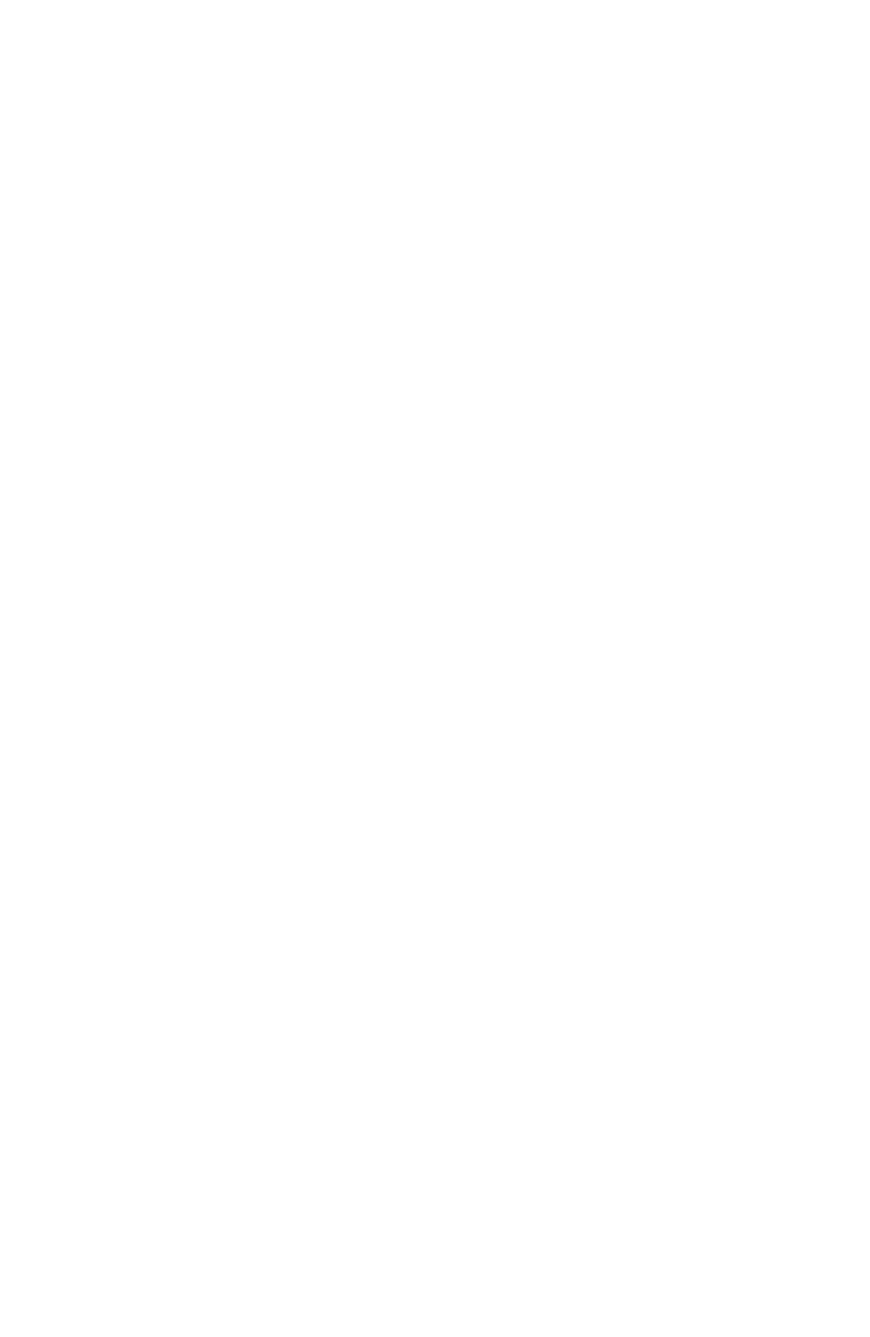
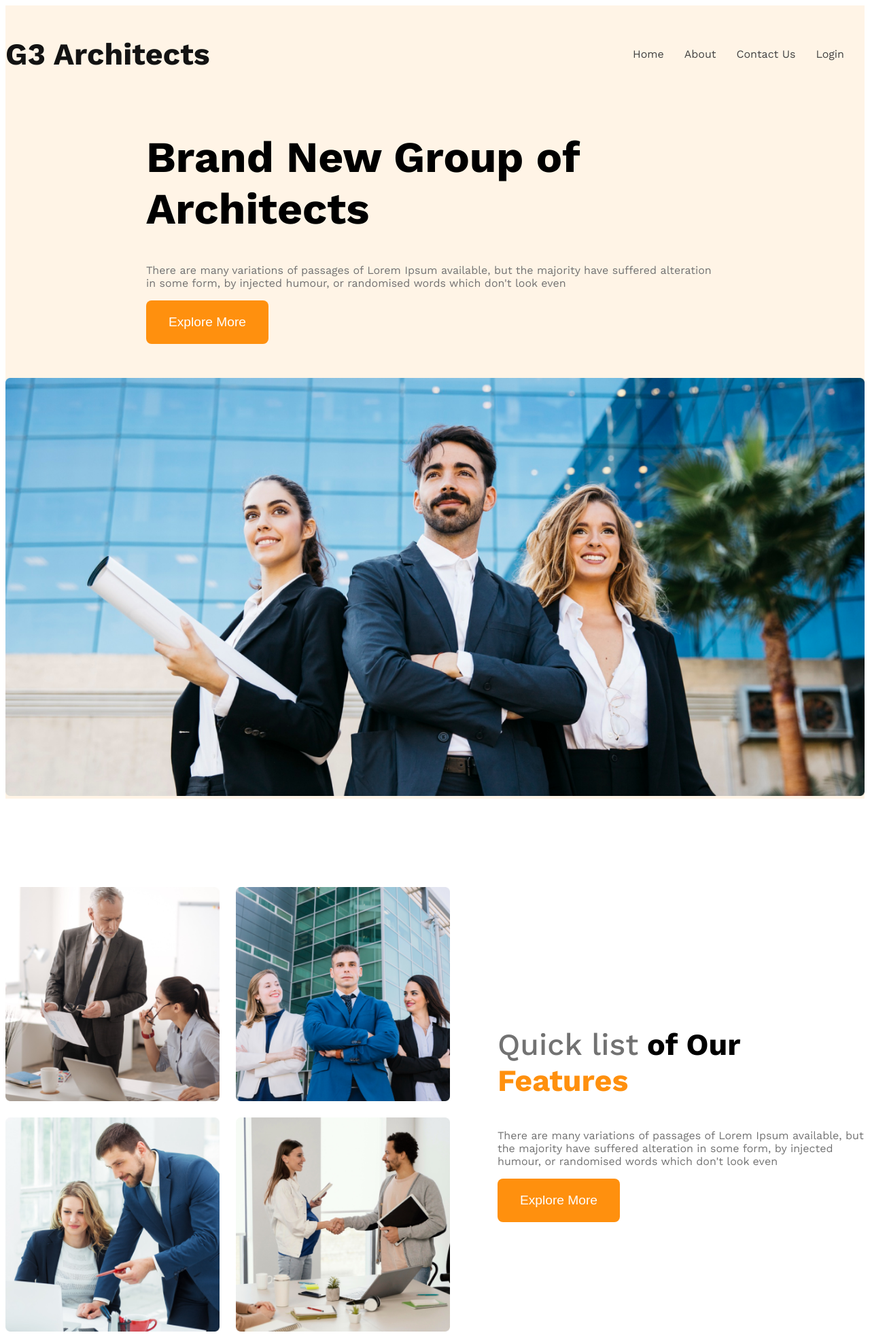
Before and after one commit to Rafi-ahmed7/g3-architect-website, a plain HTML site: page index.html in a window 1280 px wide. Shown: the whole page at 68% size. Before the commit the page ends 800 px from the top, so only its background shows below. Drawn offline with nearby package versions, Linux system fonts and the light colour scheme.

Commit message:
added second commit

```diff
--- a/index.html
+++ b/index.html
@@ -6,13 +6,44 @@
     <title>G3 Architect</title>
     <link rel="stylesheet" href="styles/g3.css">
 </head>
-<body>
-    <header>
+<body class="work-sans-fonts">
+    <header class="bg-light">
+        <nav class="navbar display-flex">
+            <h3 class="brand dark-1">G3 Architects</h3>
+            <ul class="nav-links display-flex">
 
+                <li class="nav-item"><a href="" class="nav-link dark-2">Home</a></li>
+                <li class="nav-item"><a href="" class="nav-link dark-2">About</a></li>
+                <li class="nav-item"><a href="" class="nav-link dark-2">Contact Us</a></li>
+                <li class="nav-item"><a href="" class="nav-link dark-2">Login</a></li>
+            </ul>
+        </nav>
+     <div class="banner">
+        <div class="banner-content">
+            <h1 class="banner-title">Brand New Group of Architects</h1>
+            <p class="banner-description dark-3">There are many variations of passages of Lorem Ipsum available, but the majority have suffered alteration in some form, by injected humour, or randomised words which don't look even</p>
+            <button class="btn-primary">Explore More</button>
+        </div>
+
+        <img class="banner-image" src="images/banner.png" alt="">
+     </div>
     </header>
 
     <main>
+        <section class="teams display-flex">
+            <div class="team-img-container">
+               <img src="images/team1.png" alt="">
+               <img src="images/team2.png" alt="">
+               <img src="images/team3.png" alt="">
+               <img src="images/team4.png" alt="">
+            </div>
+            <div class="our-features">
+                <h3 class="features-title"> <span class="dark-3" id="quick-list">Quick list</span> <span>of Our</span>       <span class="features">Features</span> </h3>
+                <p class="features-description dark-3">There are many variations of passages of Lorem Ipsum available, but the majority have suffered alteration in some form, by injected humour, or randomised words which don't look even</p>
+                <button class="btn-primary">Explore More</button>
+            </div>
 
+          </section>
     </main>
 
     <footer>
--- a/styles/g3.css
+++ b/styles/g3.css
@@ -0,0 +1,170 @@
+@import url('https://fonts.googleapis.com/css2?family=Work+Sans:ital,wght@0,100..900;1,100..900&display=swap');
+
+.work-sans-fonts {
+    font-family: "Work Sans", sans-serif;
+    font-optical-sizing: auto;
+    font-weight:400;
+    font-style: normal;
+  }
+
+
+  /* Shared Styles */
+.text-primary{
+    color: #FF900E;
+}
+  .display-flex{
+    display: flex;
+}
+
+.bg-light{
+    background-color: rgba(255, 144, 14, 0.1);
+}
+
+.btn-primary{
+    color: rgba(255, 255, 255, 1);
+    background-color: #FF900E;
+    width: 180px;
+    height: 64px;
+    /* margin-bottom: 50px; */
+    opacity: 100%;
+    border-radius: 8px;
+    -webkit-border-radius: 8px;
+    -moz-border-radius: 8px;
+    -ms-border-radius: 8px;
+    -o-border-radius: 8px;
+    padding: 20px 25px;
+    border: none;
+    font-size: 1.2rem;
+    font-weight:600px;
+}
+
+main{
+    max-width: 1440px;
+    margin: 0 auto;
+}
+
+main > section {
+    margin-top: 130px;
+}
+/* Shared color and fonts styles  */
+
+.dark-2{
+    color: rgba(66, 66, 66, 1);
+    /* font-weight: 500;
+    font-size: 18px; */
+}
+
+.dark-3{
+    color: rgba(114, 114, 114, 1);
+}
+
+.dark-1{
+    color: rgba(19, 19, 19, 1);
+}
+
+
+  /* Header styles */
+
+
+
+
+
+
+
+  /* Navbar Related styles */
+  .brand{
+    font-weight: bold;
+    font-size:2.8rem;
+  }
+  .navbar{
+      justify-content: space-between;
+      align-items: center;
+  }
+
+  .nav-links{
+
+  }
+.nav-item{
+    list-style: none;
+    margin-right: 30px;
+}
+
+.nav-link{
+    text-decoration: none;
+    /* margin-right: 30px; */
+}
+
+
+.navbar , .banner{
+    max-width: 1440px;
+    margin: 0 auto;
+}
+
+/* Banner related style */
+
+.banner-content{
+   max-width: 850px;
+   margin: 0 auto;
+   margin-bottom: 50px;
+}
+
+.banner-title{
+    font-weight: 700;
+    font-size:4rem ;
+}
+
+.banner-image{
+    width: 100%;
+}
+
+/* Team and features related styles */
+/* main{
+    max-width: 1450px;
+} */
+.teams{
+    align-items: center;
+    gap: 70px;
+}
+.team-img-container{
+    display: grid;
+     grid-template-columns: repeat(2, 1fr);
+     gap: 24px;
+}
+.features-title{
+    font-size: 2.8rem;
+    font-weight: 700;
+}
+
+.features{
+    color: rgba(255, 144, 14, 1);
+}
+
+#quick-list{
+    font-weight: 500;
+}
+
+.our-features{
+    max-width: 540px;
+}
+
+.team-img-container > img{
+    width: 100%;
+}
+
+/* Responsive media query */
+@media screen and (max-width:576px)
+{
+         .navbar ,
+         .nav-links ,
+         .teams {
+            flex-direction: column;
+         }
+
+         .team-img-container{
+            grid-template-columns: repeat(1, 1fr);
+         }
+         .teams{
+            gap: 20px;
+         }
+
+}
```
